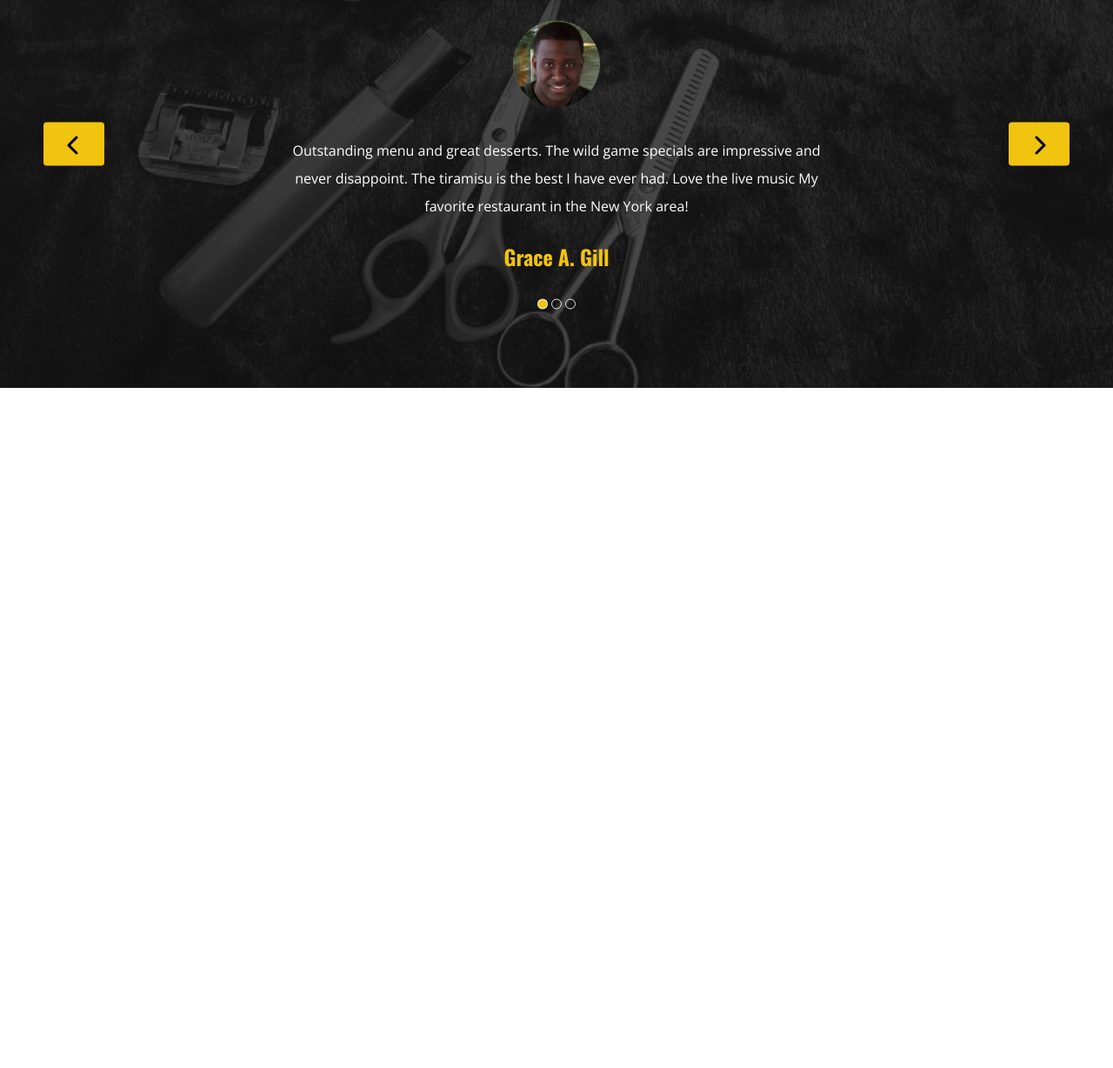
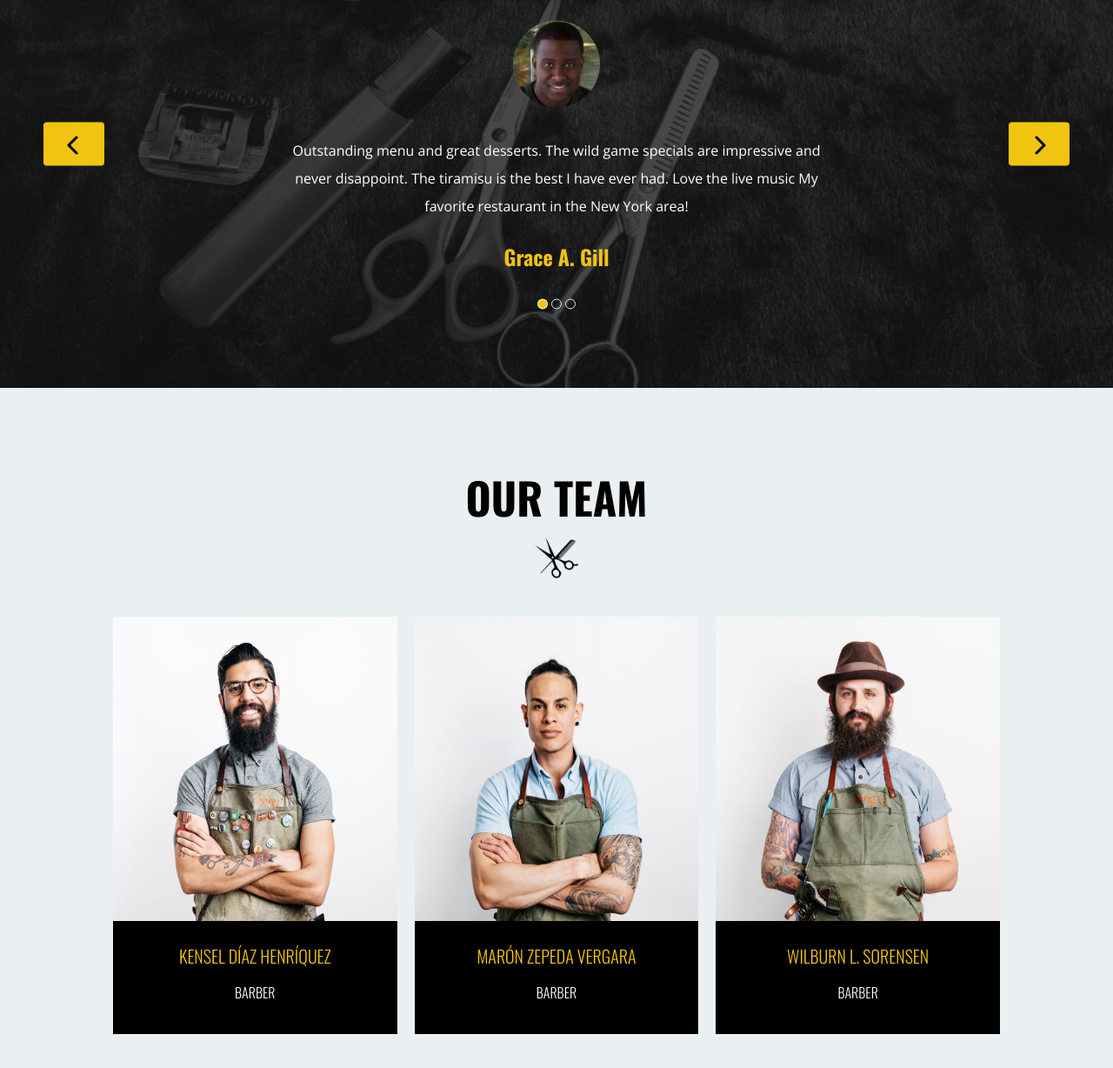
Before and after one commit to StanDaMan973/barbershop, a plain HTML site: page index.html in a window 1280 px wide. Shown: the part 3074-4302 px from the top of the page at 87% size. Before the commit the page ends 3520 px from the top, so only its background shows below. Drawn offline with nearby package versions, Linux system fonts and the light colour scheme.

Commit message:
our team section is done

```diff
--- a/css/style.css
+++ b/css/style.css
@@ -616,3 +616,88 @@ header .logo img {
 
 
 /************* Our Team Section ****************/
+
+.OurTeam {
+    background: #eaeff2;
+    height: 110vh;
+    width: 100%;
+    padding-bottom: 50px;
+}
+
+
+.OurTeam h2 {
+    text-align: center;
+    font-family: 'Oswald', sans-serif;
+    font-weight: 700;
+    font-size: 50px;
+    padding-top: 100px;
+    text-transform: uppercase;
+}
+
+
+.OurTeam .OurTeam-column .special-img {
+    width: 100%;
+    max-width: 50px;
+    padding: 20px 560px;
+
+}
+
+.OurTeam .OurTeam-column .card-boxes {
+    display: grid;
+    grid-template-columns: repeat(3, 1fr);
+    width: 100%;
+    max-width: 1020px;
+    margin: 0 auto;
+    grid-gap: 20px;
+    padding-top: 20px;
+}
+
+.OurTeam .OurTeam-column .card-inner {
+    width: 100%;
+    max-width: 330px;
+
+
+}
+
+
+
+.OurTeam .OurTeam-column .card-inner .card-img {
+    width: 100%;
+    height: 350px;
+    position: relative;
+}
+
+
+
+.OurTeam .OurTeam-column .card-inner .card-img img {
+    height: 100%;
+    width: 100%;
+}
+
+.OurTeam .OurTeam-column .card-inner  .card-text {
+    text-align: center;
+    padding: 30px 0px 0px 0px;
+    background: #000000;
+    height: 100px;
+
+}
+
+
+.OurTeam .OurTeam-column .card-inner  .card-text h4 {
+    color: #f1c40f;
+    text-transform: uppercase;
+    font-family: 'Oswald', sans-serif;
+    font-size: 20px;
+    font-weight: 300;
+    padding-bottom: 20px;
+}
+
+
+.OurTeam .OurTeam-column .card-inner  .card-text span {
+    font-size: 16px;
+    line-height: 24px;
+    font-family: 'Oswald', sans-serif;
+    font-weight: 300;
+    color: #ffffff;
+    text-transform: uppercase;
+}
--- a/index.html
+++ b/index.html
@@ -184,7 +184,7 @@
                 </div>
                 <div class="item">
                     <div class="Carousel-container">
-                        <img src="/img/circleface3.jpg" alt="" >
+                        <img src="/img/circleface3.jpg" alt="">
                         <p class="Testimonial-text">
                             Outstanding menu and great desserts.
                             The wild game specials are impressive and
@@ -196,7 +196,7 @@
                 </div>
                 <div class="item">
                     <div class="Carousel-container">
-                        <img src="/img/circleface2.jpg" alt="" >
+                        <img src="/img/circleface2.jpg" alt="">
                         <p class="Testimonial-text">
                             Outstanding menu and great desserts.
                             The wild game specials are impressive and
@@ -225,6 +225,52 @@
         </div>
     </section>
 
+    <section class="OurTeam">
+        <div class="container">
+            <div class="row">
+                <div class="OurTeam-column">
+                    <h2>Our Team</h2>
+                    <img src="/img/scissorsandcomb.png" alt="" class="special-img">
+                    <div class="card-boxes">
+                        <div class="card">
+                            <div class="card-inner">
+                                <div class="card-img">
+                                    <img src="/img/barberheadshot1.jpg" alt="">
+                                </div>
+                                <div class="card-text">
+                                    <h4>Kensel Díaz Henríquez</h4>
+                                    <span>Barber</span>
+                                </div>
+                            </div>
+                        </div>
+                        <div class="card">
+                            <div class="card-inner">
+                                <div class="card-img">
+                                    <img src="/img/barberheadshot2.jpg" alt="">
+                                </div>
+                                <div class="card-text">
+                                    <h4>Marón Zepeda Vergara</h4>
+                                    <span>Barber</span>
+                                </div>
+                            </div>
+                        </div>
+                        <div class="card">
+                            <div class="card-inner">
+                                <div class="card-img">
+                                    <img src="/img/barberheadshot3.jpg" alt="">
+                                </div>
+                                <div class="card-text">
+                                    <h4>Wilburn L. Sorensen</h4>
+                                    <span>Barber</span>
+                                </div>
+                            </div>
+                        </div>
+                    </div>
+                </div>
+            </div>
+        </div>
+    </section>
+
     <script src="/js/barber.js"></script>
 </body>
 
```
Also changed, not shown: img/barberheadshot1.jpg (added), img/barberheadshot2.jpg (added), img/barberheadshot3.jpg (added).
